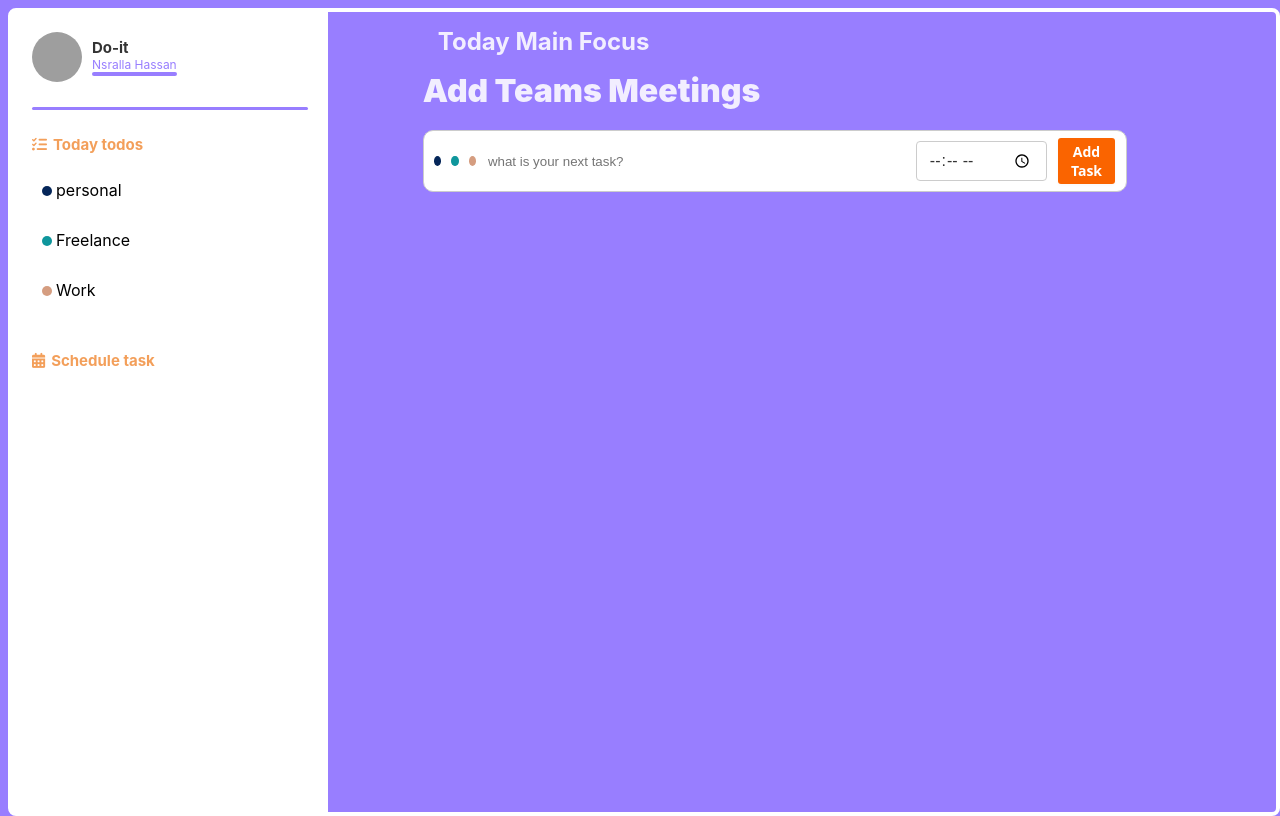
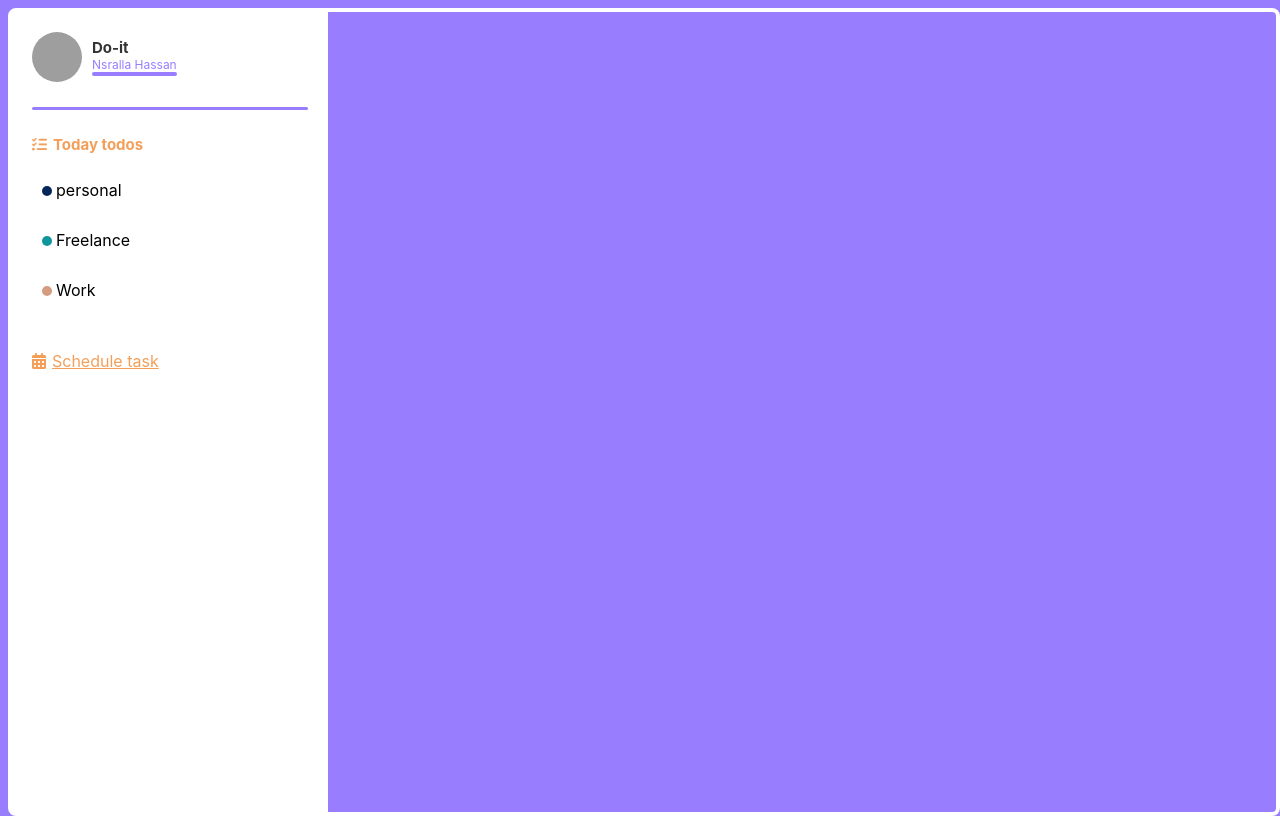
Before and after one commit to Nsralla/todolistReact, a React (Vite) app in the folder todolist/: page / in a window 1280 px wide. Built offline with nearby package versions, Linux system fonts and the light colour scheme; grey boxes are pictures that could not be loaded.

Commit message:
adding the first Link

```diff
--- a/todolist/src/components/LeftSide.jsx
+++ b/todolist/src/components/LeftSide.jsx
@@ -1,5 +1,6 @@
 import classes from './leftside.module.css';
 import image from '../assets/profile.jpg';
+import { Link } from 'react-router-dom';
 export default function LeftSide(){
     return(
         <section className={classes.mainSection} >
@@ -39,7 +40,7 @@ export default function LeftSide(){
 
 
             <div>
-                <h2 style={{color:'#f39f5a', cursor:'pointer'}}> <i style={{paddingRight:'6px'}} className="fa-solid fa-calendar-days"></i>Schedule task</h2>
+                <Link to="/addTodo" style={{color:'#f39f5a', cursor:'pointer'}}> <i style={{paddingRight:'6px'}} className="fa-solid fa-calendar-days"></i>Schedule task</Link>
             </div>
         </section>
     );
--- a/todolist/src/components/MainPage.jsx
+++ b/todolist/src/components/MainPage.jsx
@@ -1,12 +1,15 @@
 import LeftSide from './LeftSide';
 import classes from './mainpage.module.css';
 import RightSection from './RightSection';
+// import Outlet from 'react-router-dom';
+import { Outlet } from "react-router-dom";
+
 export default function MainPage(){
     return(
         <div className={classes.mainDiv}>
             <LeftSide/>
-
-            <RightSection/>
+            {/* <RightSection/> */}
+            <Outlet/>
         </div>
     );
 }
```
